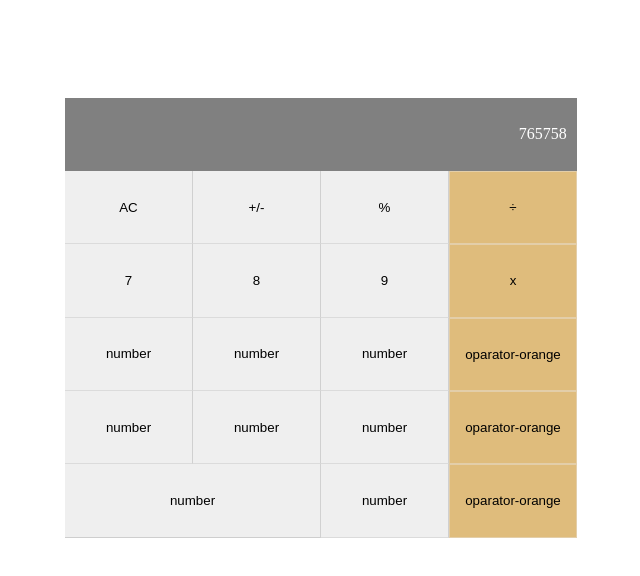
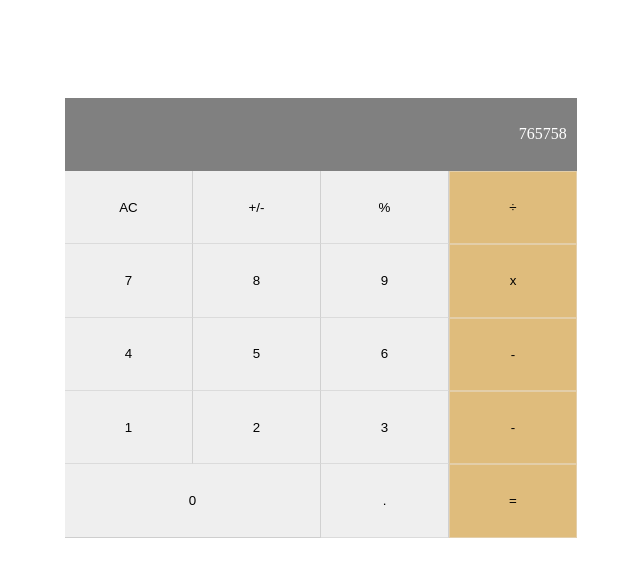
Before and after one commit to GedeonTS/Math-magician, a React (Create React App) app: page / in a window 1280 px wide. Shown: the top 576 px of the page, without its empty margins (319-959 px from the left). Built offline with nearby package versions, Linux system fonts and the light colour scheme; the HTML template or start-up script is replaced by a standard one.

Commit message:
add buttons text

```diff
--- a/src/components/Calculator.jsx
+++ b/src/components/Calculator.jsx
@@ -38,41 +38,41 @@ class Calculator extends Component {
           </div>
           <div className="row">
             <button type="button" className="clear-small-button">
-              number
+              4
             </button>
             <button type="button" className="clear-small-button">
-              number
+              5
             </button>
             <button type="button" className="clear-small-button">
-              number
+              6
             </button>
             <button type="button" className="clear-small-button operator-button">
-              oparator-orange
+              -
             </button>
           </div>
           <div className="row">
             <button type="button" className="clear-small-button">
-              number
+              1
             </button>
             <button type="button" className="clear-small-button">
-              number
+              2
             </button>
             <button type="button" className="clear-small-button">
-              number
+              3
             </button>
             <button type="button" className="clear-small-button operator-button">
-              oparator-orange
+              -
             </button>
           </div>
           <div className="row">
             <button type="button" className="clear-large-button">
-              number
+              0
             </button>
             <button type="button" className="clear-small-button">
-              number
+              .
             </button>
             <button type="button" className="clear-small-button operator-button">
-              oparator-orange
+              =
             </button>
           </div>
         </div>
```
